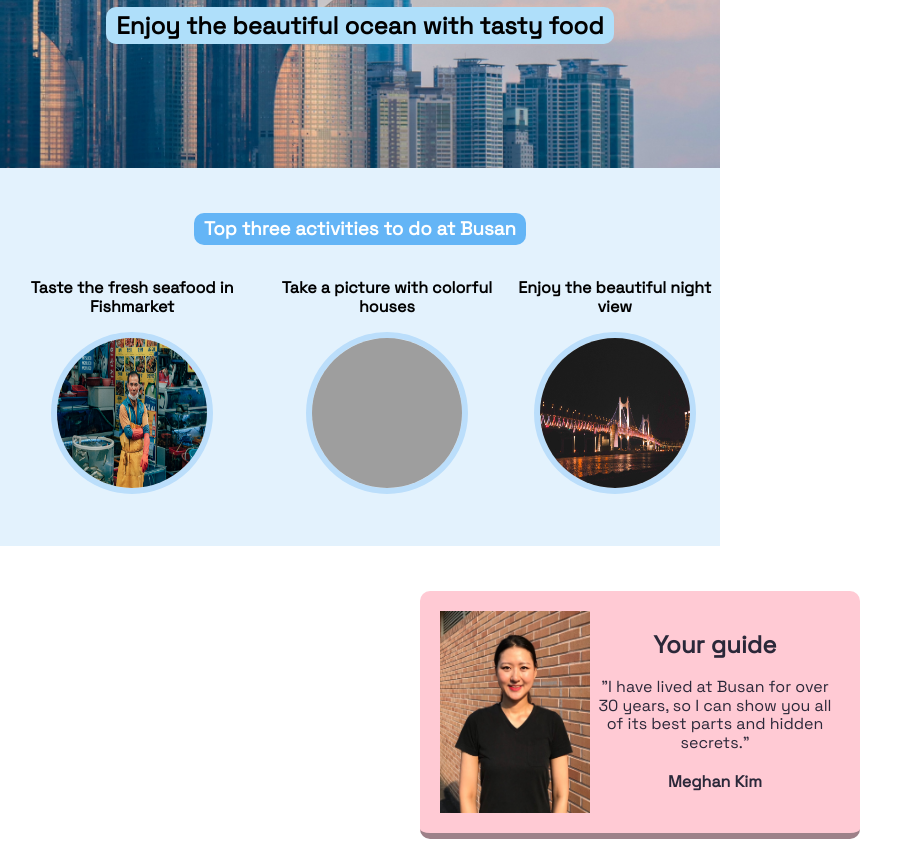
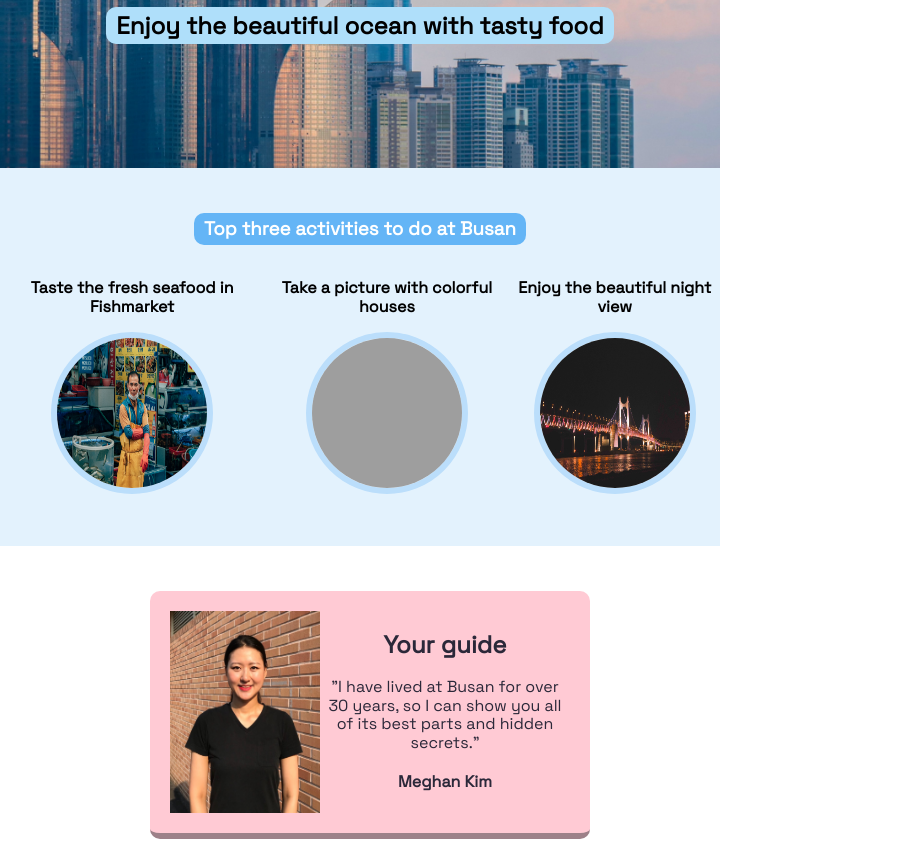
Before and after one commit to meghan9306/busan, a website built with Vite: page index.html in a window 1280 px wide. Shown: the part 175-1034 px from the top of the page, without its empty margins (0-923 px from the left). Built offline with nearby package versions, Linux system fonts and the light colour scheme; grey boxes are pictures that could not be loaded.

Commit message:
Add files via upload

```diff
--- a/styles.css
+++ b/styles.css
@@ -101,7 +101,7 @@ img {
 
 .guide {
     width: 400px;
-    margin: 0 auto;
+    margin: 20px 150px;
     padding: 20px;
     display: flex;
     justify-content: space-around;
```
